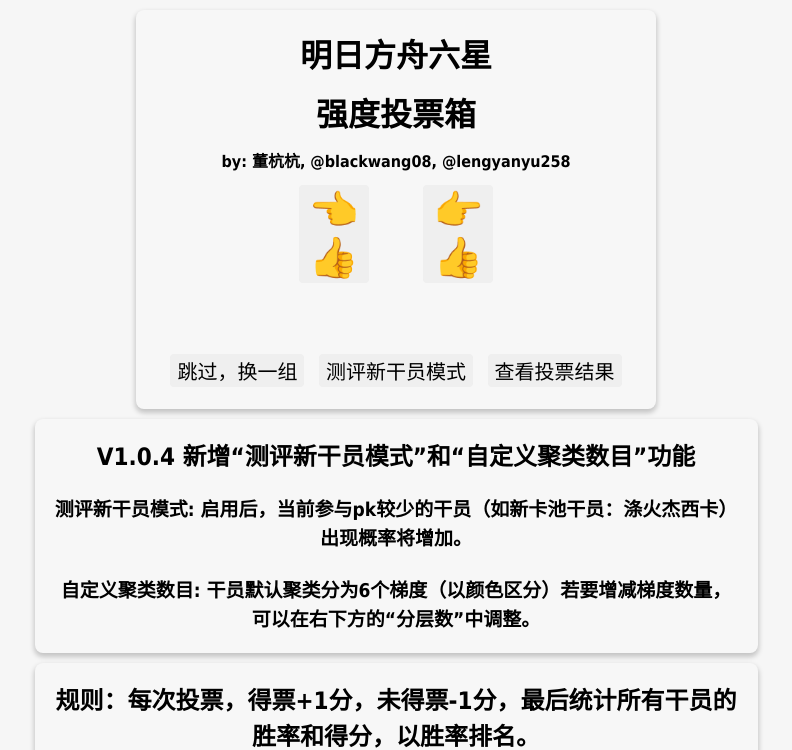
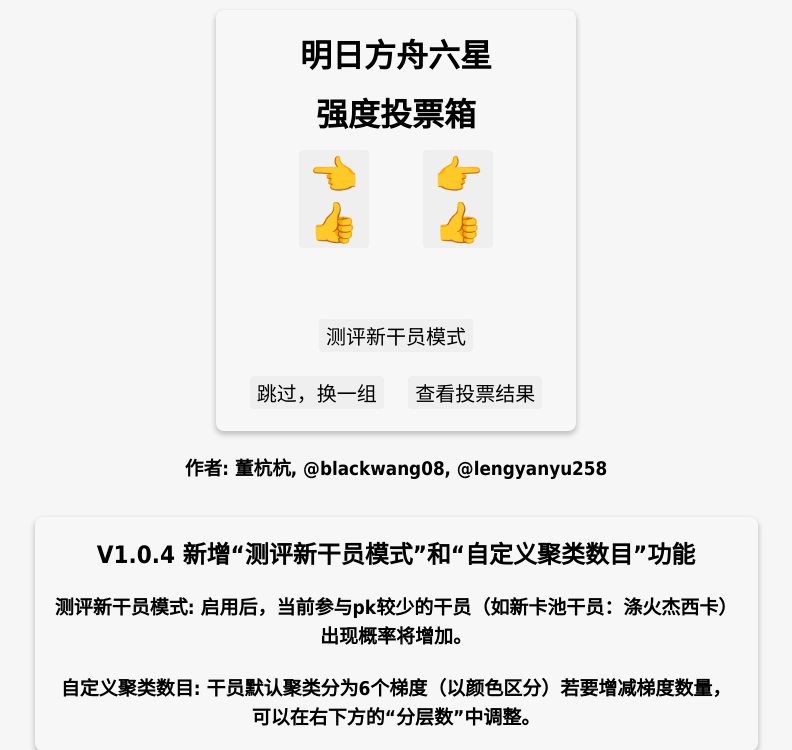
Before and after one commit to SYadda/Arknights_6Star_Rank_Vote, a Flask app: page /page in a window 1280 px wide. Shown: the top 750 px of the page, without its empty margins (244-1036 px from the left). Run offline with Flask 3, Linux system fonts and the light colour scheme.

Commit message:
1.0.4版 更新html介绍文本

```diff
--- a/templates/page.html
+++ b/templates/page.html
@@ -27,7 +27,6 @@
                         <!-- 标题 -->
                         <h1>明日方舟六星</h1>
                         <h1>强度投票箱</h1>
-                        <h4>by: 董杭杭, @blackwang08, @lengyanyu258</h4>
                         <div class="compare_block">
                             <!-- 为干员投票按钮 -->
                             <div class="vote">
@@ -39,11 +38,12 @@
 
                             <!-- 部分辅助功能 -->
                             <div class="function">
-                                <input class="skip" type="button" value="跳过，换一组" onclick="new_compare()">
                                 <input class="new_compare_mode_open" type="button" value="测评新干员模式"
                                     onclick="new_operator()">
                                 <input class="new_compare_mode_close" type="button" value="测评新干员模式"
                                     onclick="new_operator()">
+                                <br><br>
+                                <input class="skip" type="button" value="跳过，换一组" onclick="new_compare()">
                                 <input class="result" type="button" value="查看投票结果" onclick="close_or_view()">
                                 <input class="close" type="button" value="关闭投票结果" onclick="close_or_view()">
                             </div>
@@ -59,6 +59,11 @@
                 </tr>
             </table>
         </div>
+
+        <br>
+        <h3>作者: 董杭杭, @blackwang08, @lengyanyu258</h3>
+        <br>
+
         <!-- footer部分 -->
         <div class="footer">
             <h2>V1.0.4 新增“测评新干员模式”和“自定义聚类数目”功能</h2>
```
